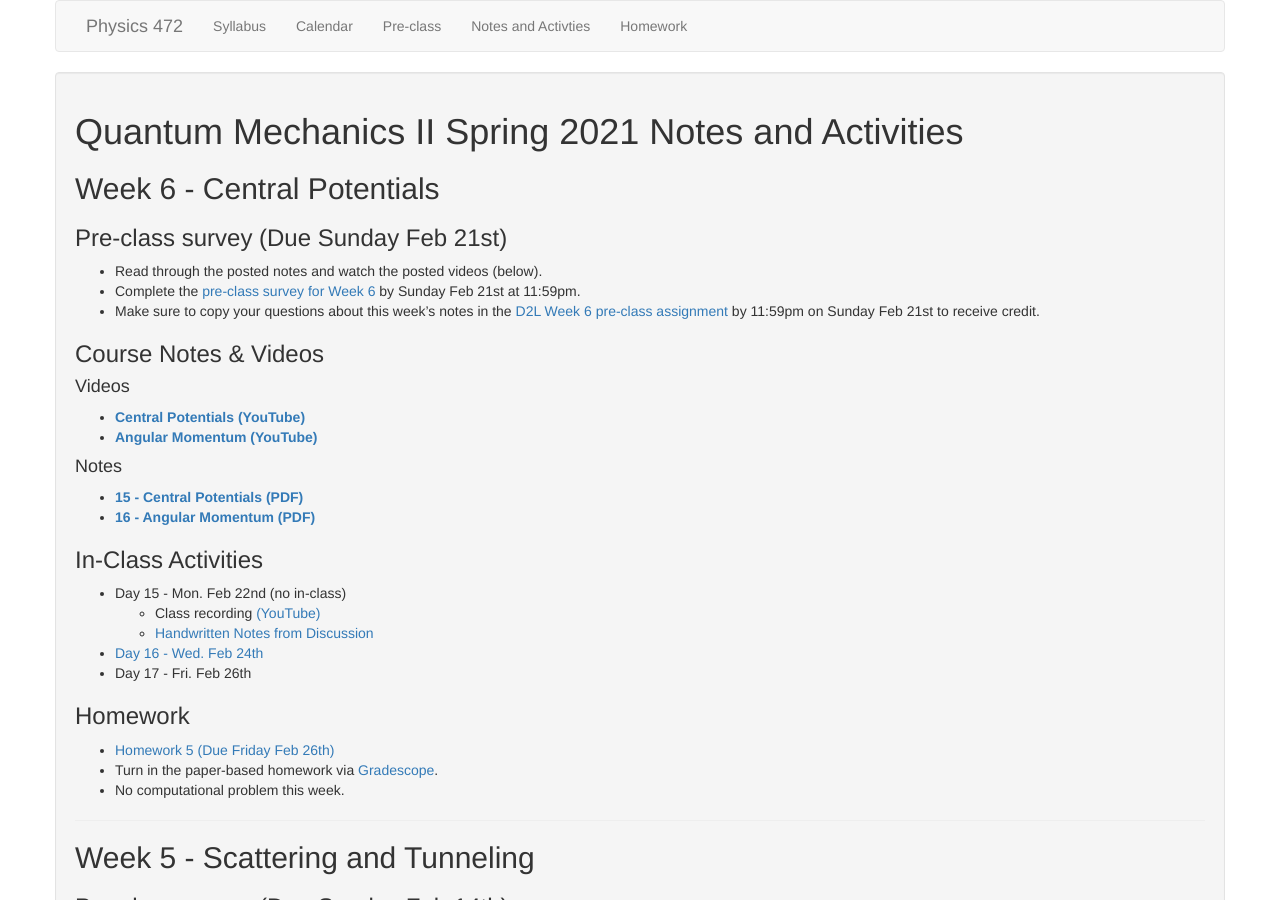
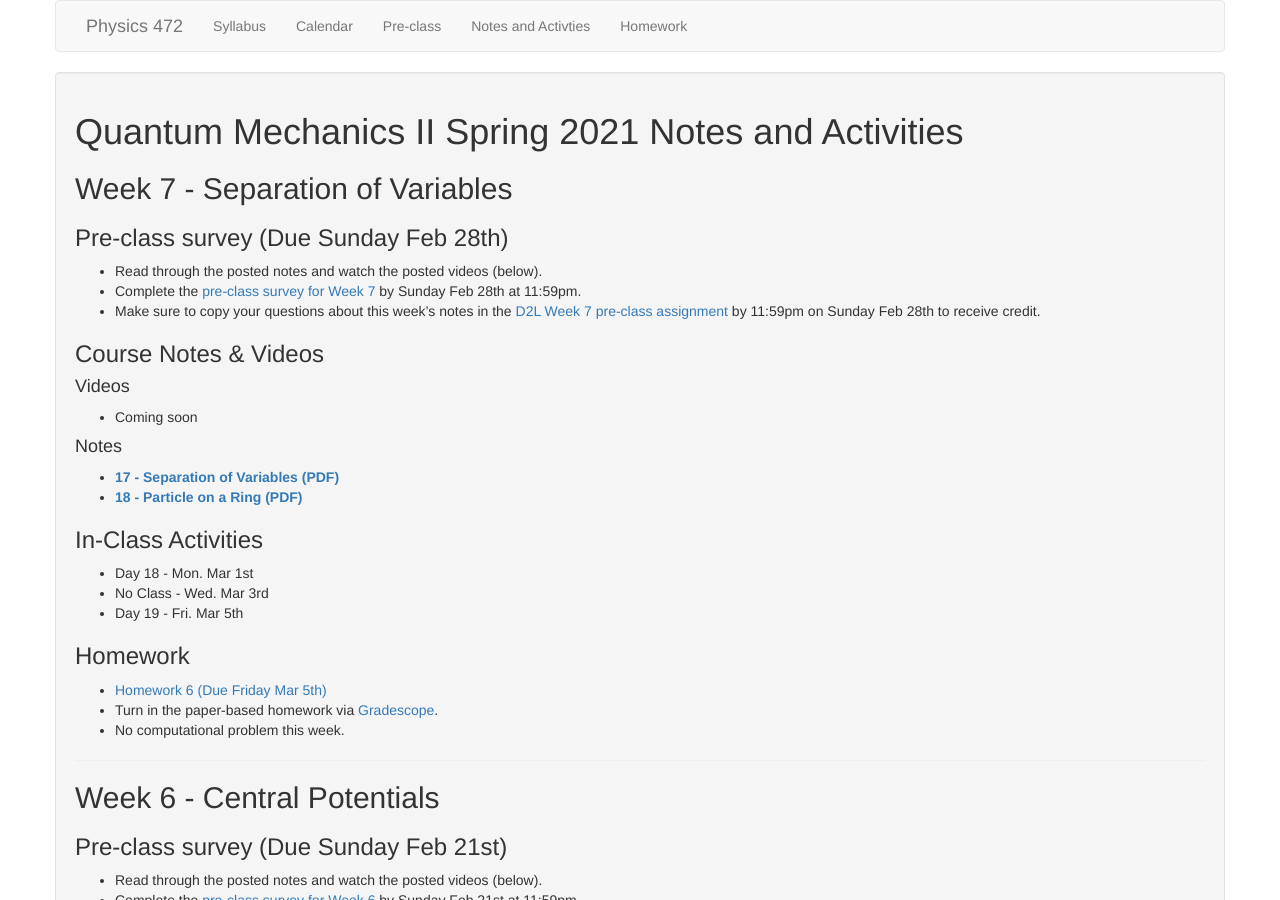
Before and after one commit to dannycab/phy472msu_s2021, a Jekyll site: the page built from notes/index.md, in a window 1280 px wide and 900 px high. Built offline with Jekyll 4.4.1, drawn with Linux system fonts in a browser that asks for light colours.

Commit message:
added week 7 stuff

```diff
--- a/notes/index.md
+++ b/notes/index.md
@@ -3,6 +3,39 @@ layout: page
 title: Quantum Mechanics II Spring 2021 Notes and Activities
 permalink: notes/index.html
 use_math: true
+---
+
+## Week 7 - Separation of Variables
+
+### Pre-class survey (Due Sunday Feb 28th)
+
+* Read through the posted notes and watch the posted videos (below).
+* Complete the [pre-class survey for Week 7](https://msu.co1.qualtrics.com/jfe/form/SV_6gSvFNnmkbUANOl) by Sunday Feb 28th at 11:59pm.
+* Make sure to copy your questions about this week's notes in the [D2L Week 7 pre-class assignment](https://d2l.msu.edu) by 11:59pm on Sunday Feb 28th to receive credit.
+
+### Course Notes & Videos
+
+#### Videos
+
+* Coming soon
+
+#### Notes
+
+* [**17 - Separation of Variables (PDF)**](./handwritten/17 - Separation of Variables.pdf)
+* [**18 - Particle on a Ring (PDF)**](./handwritten/18 - Particle on a Ring.pdf)
+
+### In-Class Activities
+
+* Day 18 - Mon. Mar 1st
+* No Class - Wed. Mar 3rd
+* Day 19 - Fri. Mar 5th
+
+### Homework
+
+* [Homework 6 (Due Friday Mar 5th)](../assignments/homework6.html)
+* Turn in the paper-based homework via [Gradescope](https://www.gradescope.com/).
+* No computational problem this week.
+
 ---
 
 ## Week 6 - Central Potentials
```
Also changed, not shown: calendar.md (+2 -2 lines), preclass.md (+9 -0 lines), 2 other files.
